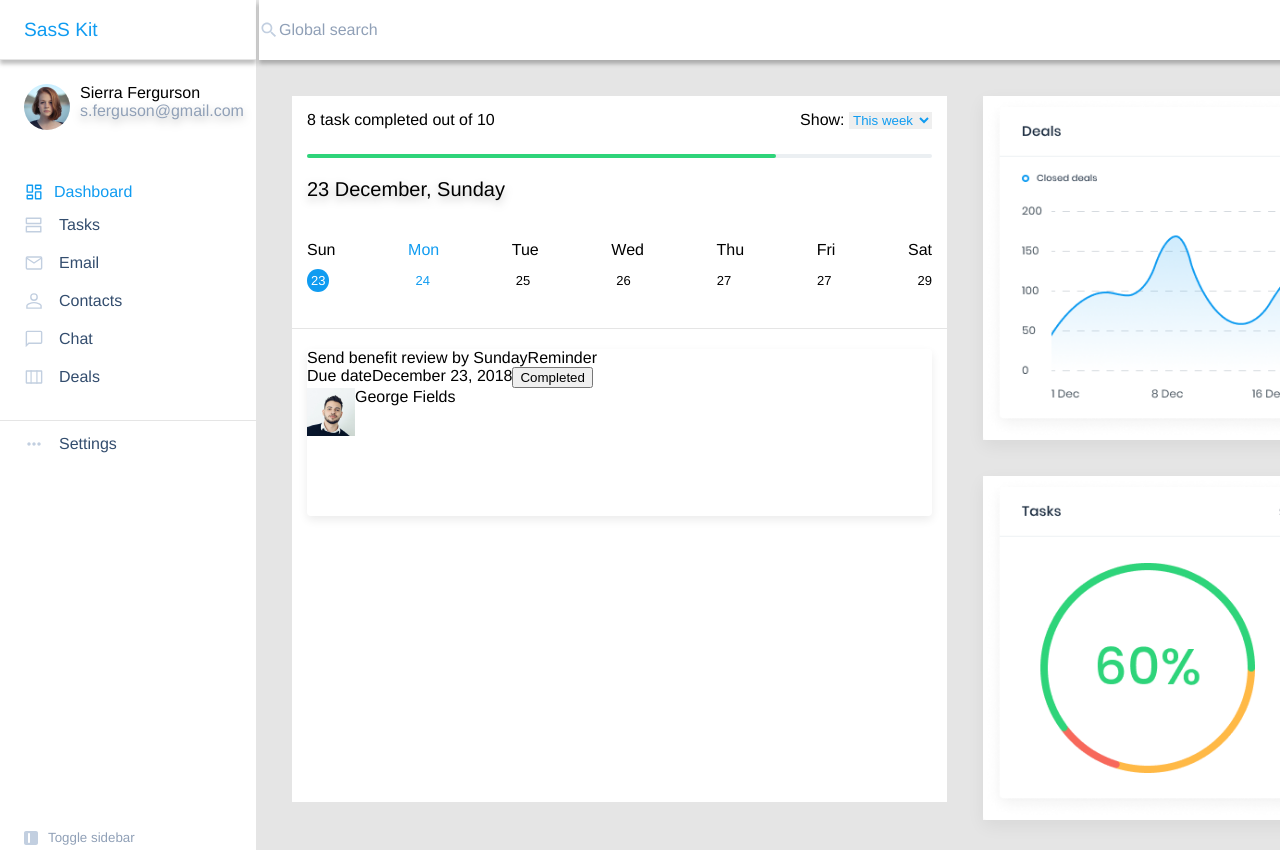
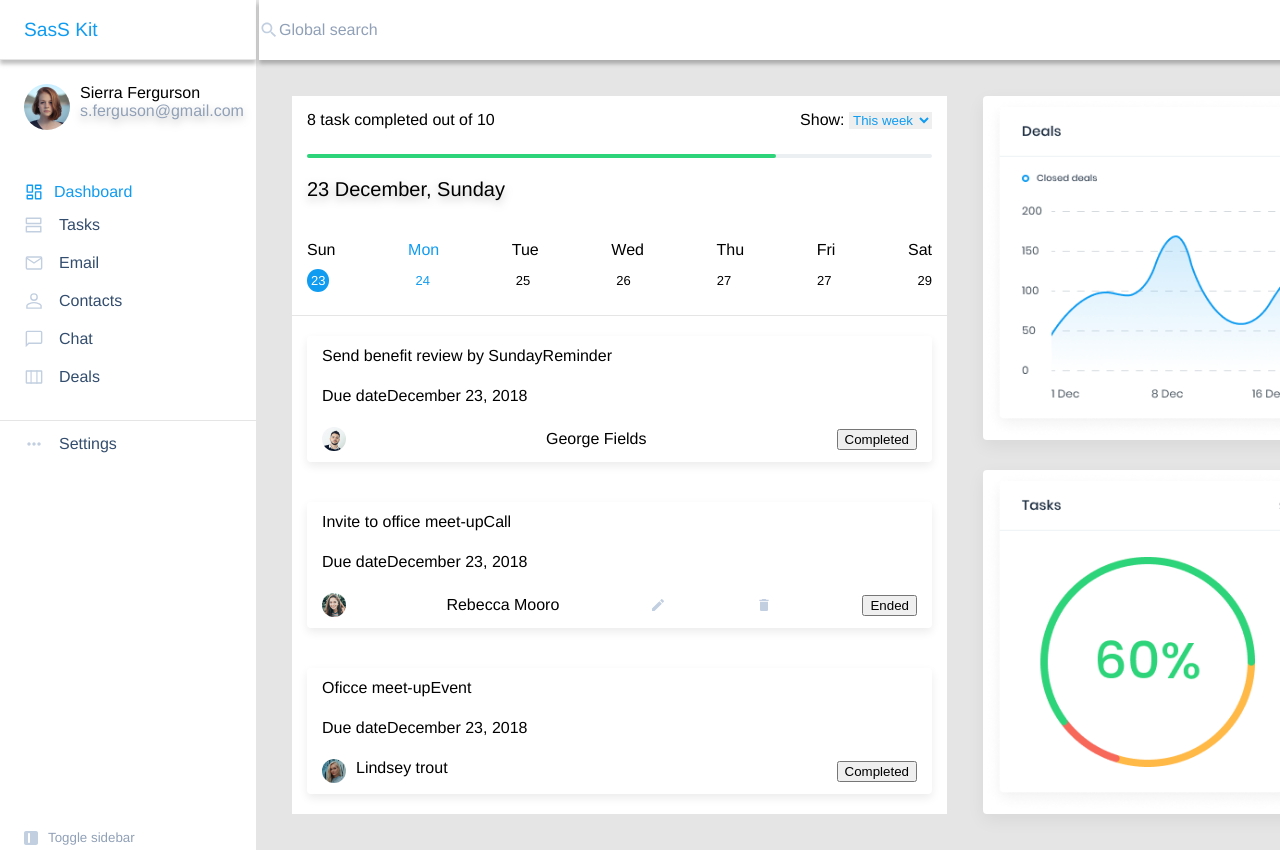
Before and after one commit to allamalitska/allamalitska.github.io, a plain HTML site: page index.html in a window 1280 px wide. Shown: the top 850 px of the page. Drawn offline with Linux system fonts and the light colour scheme.

Commit message:
worked on mainpanel csss and ui

```diff
--- a/css/styles.css
+++ b/css/styles.css
@@ -12,7 +12,7 @@ body {
   background-color: #e5e5e5;
   display: flex;
   flex-direction: row;
-  height: 850px;
+  /* height: 850px; */
   margin: 0;
 }
 
@@ -45,7 +45,7 @@ body {
   flex-flow: column nowrap;
   background-color: #ffffff;
   min-width: 256px;
-  height: 100%;
+  height: 850px;
 }
 
 .top-nav-bar {
@@ -139,30 +139,33 @@ p {
   display: flex;
   flex-direction: row;
   padding: 36px;
-  height: calc(100% - 72px);
+  height: 790px;
   width: 100%;
 }
 
 .charts {
   display: flex;
+  margin-left: 36px;
   flex-direction: column;
 }
 .chart-panel {
   width: 445px;
   height: 344px;
   background-color: white;
+  box-shadow: 0px 6px 18px rgba(0, 0, 0, 0.06);
+  border-radius: 4px;
 }
 .chart-panel:last-child {
-  margin-top: 36px;
+  margin-top: 15px;
+}
+.chart-panel:first-child {
+  margin-bottom: 15px;
 }
 .chart-panel-img {
   width: 445px;
   height: 344px;
-  left: 0px;
-  top: 0px;
-  background: #ffffff;
-  box-shadow: 0px 6px 18px rgba(0, 0, 0, 0.06);
-  border-radius: 4px;
+  /* left: 0px;
+  top: 0px; */
 }
 
 /* Main penal */
@@ -170,7 +173,8 @@ p {
   display: flex;
   flex-flow: column nowrap;
   min-width: 655px;
-  margin-right: 36px;
+  min-height: 715px;
+  height: 100%;
   background-color: white;
 }
 
@@ -238,19 +242,42 @@ p {
   display: flex;
   flex-flow: column nowrap;
 }
+
 .task1,
 .task2,
 .task3 {
   display: flex;
   flex-flow: column nowrap;
-  flex-basis: 33%;
   box-shadow: 0px 4px 10px rgba(0, 0, 0, 0.08);
   border-radius: 4px;
   margin: 20px 15px;
+  height: 126px;
 }
-.task1-line1,
-.task1-line2,
-.task1-line3 {
+.task-line1,
+.task-line2,
+.task-line3 {
   display: flex;
   flex-flow: row nowrap;
+  align-items: center;
+  margin: auto 0;
+  padding: 0 15px;
 }
+.task-line3 {
+  justify-content: space-between;
+}
+.task-line2 {
+  justify-items: stretch;
+}
+.image-bottom-main-panel {
+  width: 24px;
+  height: 24px;
+  border-radius: 50%;
+  margin-right: 10px;
+}
+
+.line3 {
+  display: flex;
+  justify-content: space-between;
+}
+@media only screen and (min-width: 380px) {
+}
--- a/index.html
+++ b/index.html
@@ -248,20 +248,84 @@
           </div>
           <div class="bottom-main-panel">
             <div class="task1">
-              <div class="task1-line1">
+              <div class="task-line1">
                 <p>Send benefit review by Sunday</p>
                 <p>Reminder</p>
               </div>
-              <div class="task1-line2">
+              <div class="task-line2">
                 <p>Due date</p>
                 <p>December 23, 2018</p>
+              </div>
+              <div class="task-line3">
+                <img
+                  class="image-bottom-main-panel"
+                  src="./img/task_img_1.png"
+                />
+                <p>George Fields</p>
                 <button>Completed</button>
               </div>
-              <div class="task1-line3"><img src="./img/task_img_1.png">
-                <p>George Fields</p>
             </div>
-            <div class="task2"></div>
-            <div class="task1"></div>
+            <div class="task2">
+              <div class="task-line1">
+                <p>Invite to office meet-up</p>
+                <p>Call</p>
+              </div>
+              <div class="task-line2">
+                <p>Due date</p>
+                <p>December 23, 2018</p>
+              </div>
+              <div class="task-line3">
+                <img
+                  class="image-bottom-main-panel"
+                  src="./img/task_img_2.png"
+                />
+                <p>Rebecca Mooro</p>
+                <svg
+                  width="16"
+                  height="16"
+                  viewBox="0 0 16 16"
+                  fill="none"
+                  xmlns="http://www.w3.org/2000/svg"
+                >
+                  <path
+                    d="M2 11.5V14H4.5L11.8733 6.62662L9.37333 4.12662L2 11.5ZM13.8067 4.69329C14.0667 4.43329 14.0667 4.01329 13.8067 3.75329L12.2467 2.19329C11.9867 1.93329 11.5667 1.93329 11.3067 2.19329L10.0867 3.41329L12.5867 5.91329L13.8067 4.69329Z"
+                    fill="#C2CFE0"
+                  />
+                </svg>
+                <svg
+                  width="16"
+                  height="16"
+                  viewBox="0 0 16 16"
+                  fill="none"
+                  xmlns="http://www.w3.org/2000/svg"
+                >
+                  <path
+                    d="M3.99998 12.6667C3.99998 13.4 4.59998 14 5.33331 14H10.6666C11.4 14 12 13.4 12 12.6667V4.66667H3.99998V12.6667ZM12.6666 2.66667H10.3333L9.66665 2H6.33331L5.66665 2.66667H3.33331V4H12.6666V2.66667Z"
+                    fill="#C2CFE0"
+                  />
+                </svg>
+                <button>Ended</button>
+              </div>
+            </div>
+            <div class="task3">
+              <div class="task-line1">
+                <p>Oficce meet-up</p>
+                <p>Event</p>
+              </div>
+              <div class="task-line2">
+                <p>Due date</p>
+                <p>December 23, 2018</p>
+              </div>
+              <div class="task-line3">
+                <div class="line3">
+                  <img
+                    class="image-bottom-main-panel"
+                    src="./img/task_img_3.png"
+                  />
+                  <p>Lindsey trout</p>
+                </div>
+                <button>Completed</button>
+              </div>
             </div>
           </div>
         </div>
@@ -274,5 +338,6 @@
           </div>
         </div>
       </div>
+    </div>
   </body>
 </html>
```
Lines whose indentation alone changed are shown as unchanged.
